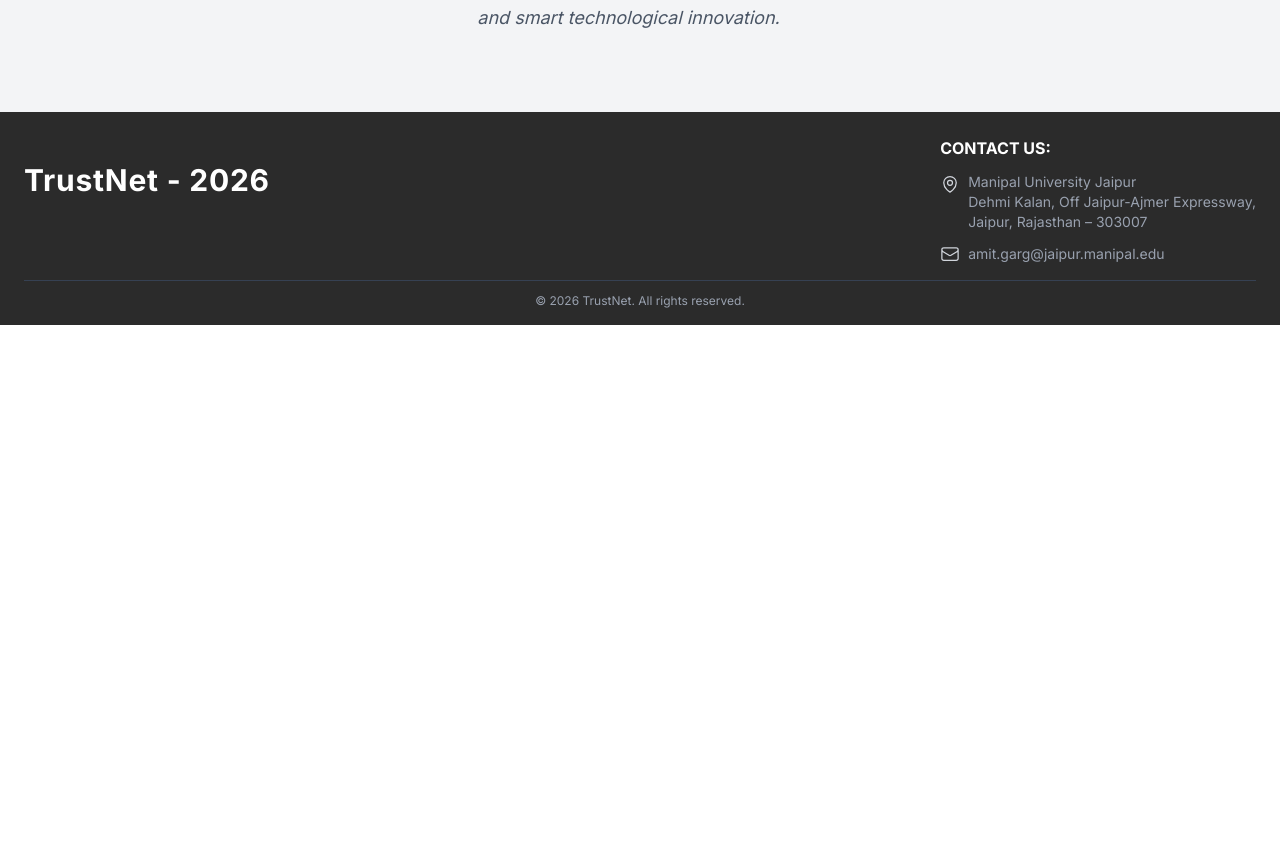
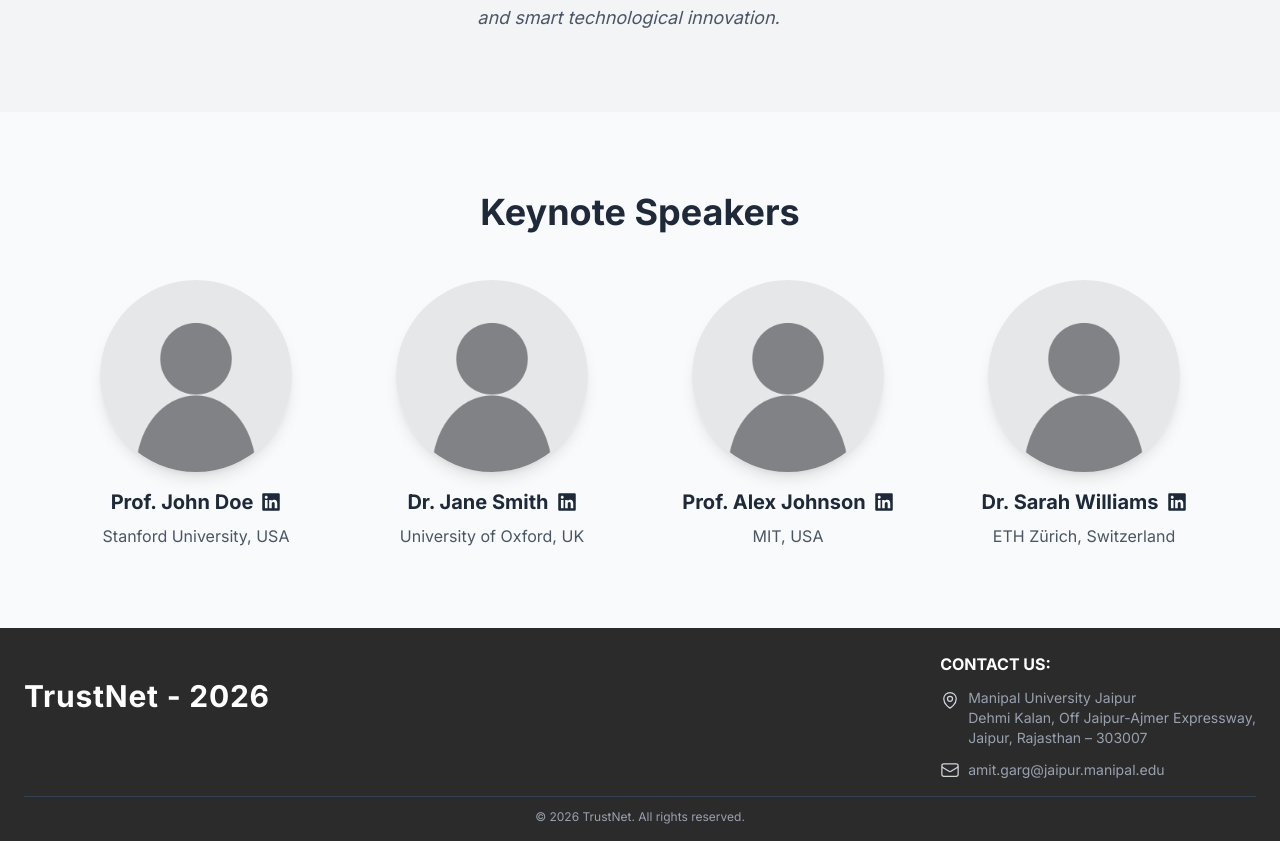
Before and after one commit to InternetMadeCoder/trustnet-2026, a React (Vite) app: page /aboutconference in a window 1280 px wide. Shown: the part 2408-3249 px from the top of the page. Before the commit the page ends 2733 px from the top, so only its background shows below. Built offline with nearby package versions, Linux system fonts and the light colour scheme.

Commit message:
keynote speakers in about conference page

```diff
--- a/src/components/about-conference/AboutConference.jsx
+++ b/src/components/about-conference/AboutConference.jsx
@@ -2,6 +2,7 @@ import React from "react";
 import Hero from "./Hero";
 import WelcomeSection from "./WelcomeSection";
 import ObjectivesSection from "./ObjectivesSection";
+import { KeynoteSpeakers } from "../home/KeynoteSpeakers";
 
 const AboutConference = () => {
   return (
@@ -9,6 +10,9 @@ const AboutConference = () => {
       <Hero />
       <WelcomeSection />
       <ObjectivesSection />
+      <div className="bg-white">
+        <KeynoteSpeakers />
+      </div>
     </main>
   );
 };
```
